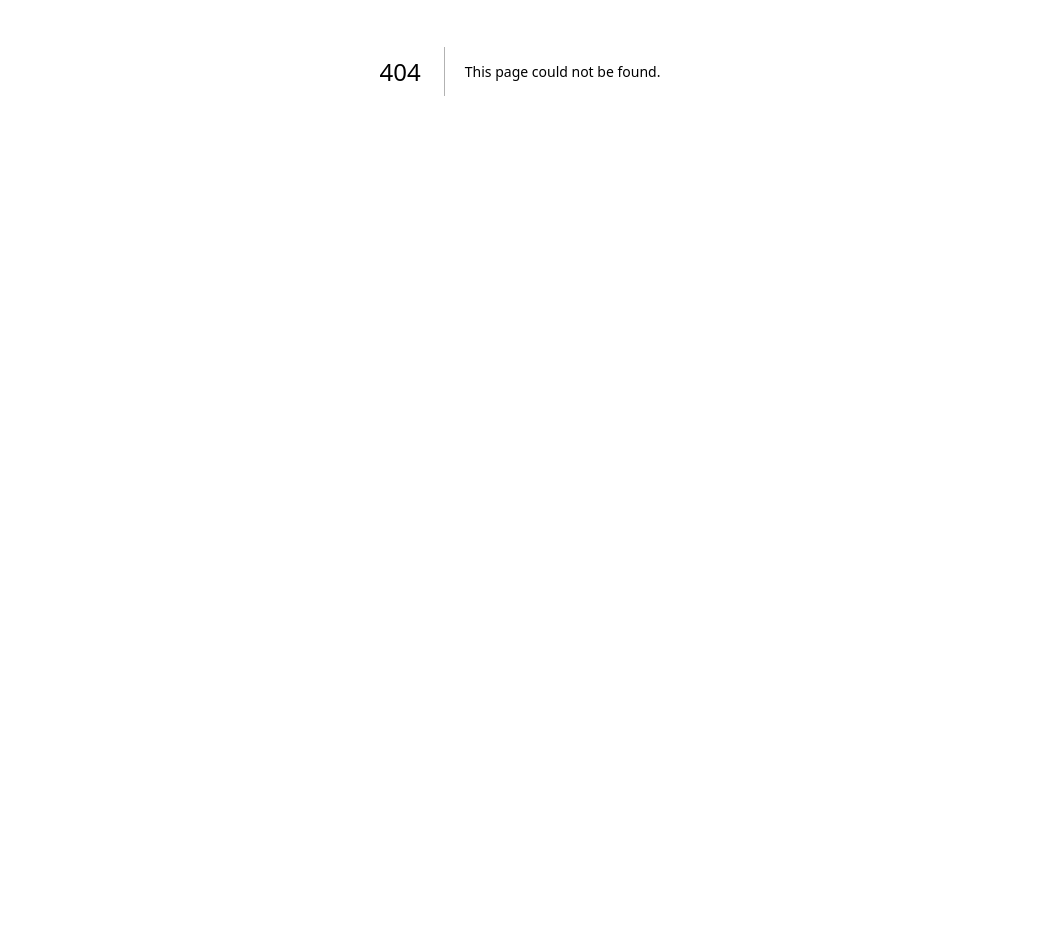
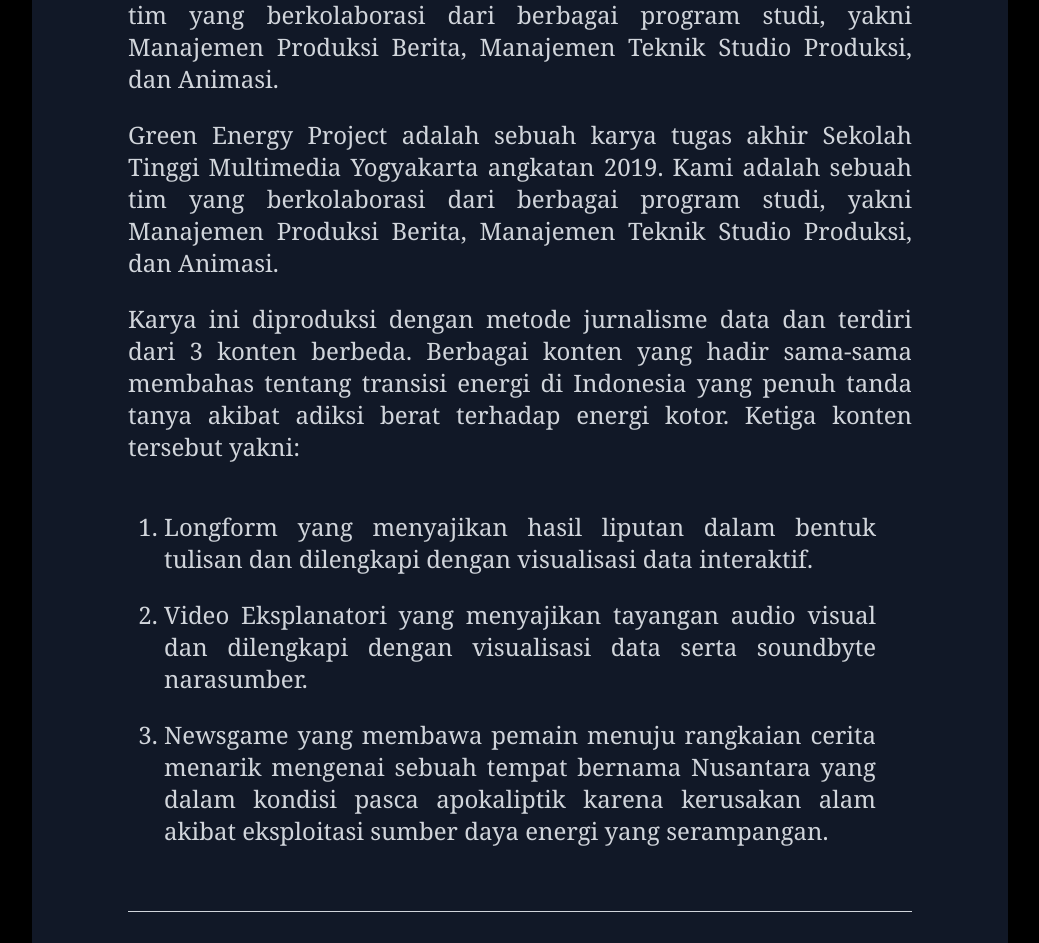
Before and after one commit to akhmadnurh/green-energy-project, a Next.js app: page /about-us in a window 1280 px wide. Before the commit this address had no page. Shown: the part 329-1272 px from the top of the page, without its empty margins (120-1159 px from the left). Before the commit the page ends 800 px from the top, so only its background shows below. Built offline with nearby package versions, Linux system fonts and the light colour scheme.

Commit message:
Update about us

```diff
--- a/next.config.js
+++ b/next.config.js
@@ -1,7 +1,11 @@
 const nextConfig = {
   reactStrictMode: true,
   images: {
-    domains: ["source.unsplash.com", "static.wixstatic.com"],
+    domains: [
+      "source.unsplash.com",
+      "static.wixstatic.com",
+      "banner2.cleanpng.com",
+    ],
   },
   async rewrites() {
     return [
--- a/package.json
+++ b/package.json
@@ -10,6 +10,7 @@
   "dependencies": {
     "@popperjs/core": "^2.11.7",
     "animate.css": "^4.1.1",
+    "dayjs": "^1.11.7",
     "next": "13.2.4",
     "react": "18.2.0",
     "react-dom": "18.2.0",
--- /dev/null
+++ b/pages/about-us/index.js
@@ -0,0 +1,164 @@
+import React from "react";
+import Header from "../../components/layout/header";
+import Title from "../../components/blog/title";
+import Paragraph from "../../components/blog/paragraph";
+import Divider from "../../components/blog/divider";
+import Image from "next/image";
+
+export default function AboutUs() {
+  return (
+    <>
+      <Header />
+      <div className="bg-black font-sans leading-normal tracking-normal py-4">
+        <div className="container  max-w-5xl mx-auto">
+          <div className="mx-0 sm:mx-6">
+            <div
+              className="bg-gray-900 w-full p-8 md:p-24 mb-10 text-xl md:text-2xl  text-gray-300 leading-normal"
+              style={{ fontFamily: ["Georgia", "serif"] }}
+            >
+              <div className="text-center">
+                <Title>Tentang</Title>
+              </div>
+              <div className="text-justify">
+                <Paragraph>
+                  Green Energy Project adalah sebuah karya tugas akhir Sekolah
+                  Tinggi Multimedia Yogyakarta angkatan 2019. Kami adalah sebuah
+                  tim yang berkolaborasi dari berbagai program studi, yakni
+                  Manajemen Produksi Berita, Manajemen Teknik Studio Produksi,
+                  dan Animasi.
+                </Paragraph>
+              </div>
+              <div className="text-justify">
+                Green Energy Project adalah sebuah karya tugas akhir Sekolah
+                Tinggi Multimedia Yogyakarta angkatan 2019. Kami adalah sebuah
+                tim yang berkolaborasi dari berbagai program studi, yakni
+                Manajemen Produksi Berita, Manajemen Teknik Studio Produksi, dan
+                Animasi.
+              </div>
+              <div className="text-justify">
+                <Paragraph>
+                  Karya ini diproduksi dengan metode jurnalisme data dan terdiri
+                  dari 3 konten berbeda. Berbagai konten yang hadir sama-sama
+                  membahas tentang transisi energi di Indonesia yang penuh tanda
+                  tanya akibat adiksi berat terhadap energi kotor. Ketiga konten
+                  tersebut yakni:
+                </Paragraph>
+              </div>
+              <ol className="list-decimal mx-9 text-justify">
+                <li>
+                  <Paragraph>
+                    Longform yang menyajikan hasil liputan dalam bentuk tulisan
+                    dan dilengkapi dengan visualisasi data interaktif.
+                  </Paragraph>
+                </li>
+                <li>
+                  Video Eksplanatori yang menyajikan tayangan audio visual dan
+                  dilengkapi dengan visualisasi data serta soundbyte narasumber.
+                </li>
+                <li>
+                  <Paragraph>
+                    Newsgame yang membawa pemain menuju rangkaian cerita menarik
+                    mengenai sebuah tempat bernama Nusantara yang dalam kondisi
+                    pasca apokaliptik karena kerusakan alam akibat eksploitasi
+                    sumber daya energi yang serampangan.
+                  </Paragraph>
+                </li>
+              </ol>
+              {/* Creator */}
+              <div className="my-10">
+                <Divider></Divider>
+              </div>
+              <div className="grid grid-cols-none gap-10 justify-items-stretch text-center text-white text-lg ">
+                <div className="grid grid-cols-3 gap-10">
+                  <div className=" flex flex-col gap-4 items-center">
+                    <Image
+                      src={
+                        "https://banner2.cleanpng.com/20180621/wre/kisspng-indonesian-democratic-party-of-struggle-political-pdi-perjuangan-5b2b839f15cf56.0282214015295783990894.jpg"
+                      }
+                      height={0}
+                      width={0}
+                      alt="banteng"
+                      className="w-48 h-60 object-cover"
+                      unoptimized
+                    />
+                    <div className="flex flex-col gap-1">
+                      <span>Puja Pratama Ridwan</span>
+                      <span>Produser</span>
+                    </div>
+                  </div>
+                  <div className="flex flex-col gap-4 items-center">
+                    <Image
+                      src={
+                        "https://banner2.cleanpng.com/20180621/wre/kisspng-indonesian-democratic-party-of-struggle-political-pdi-perjuangan-5b2b839f15cf56.0282214015295783990894.jpg"
+                      }
+                      height={0}
+                      width={0}
+                      alt="banteng"
+                      className="w-48 h-60 object-cover"
+                      unoptimized
+                    />
+                    <div className="flex flex-col gap-1">
+                      <span>Elisabeth Putri Mulia</span>
+                      <span>Newscaster</span>
+                    </div>
+                  </div>
+                  <div className="flex flex-col gap-4 items-center ">
+                    <Image
+                      src={
+                        "https://banner2.cleanpng.com/20180621/wre/kisspng-indonesian-democratic-party-of-struggle-political-pdi-perjuangan-5b2b839f15cf56.0282214015295783990894.jpg"
+                      }
+                      height={0}
+                      width={0}
+                      alt="banteng"
+                      className="w-48 h-60 object-cover"
+                      unoptimized
+                    />
+                    <div className="flex flex-col gap-1">
+                      <span>Alfian Assauqiy SS</span>
+                      <span>Script Writer</span>
+                    </div>
+                  </div>
+                </div>
+                {/* Bottom */}
+                <div className="grid grid-cols-2 gap-20 justify-items-center">
+                  <div className="justify-self-end flex flex-col gap-4 items-center">
+                    <Image
+                      src={
+                        "https://banner2.cleanpng.com/20180621/wre/kisspng-indonesian-democratic-party-of-struggle-political-pdi-perjuangan-5b2b839f15cf56.0282214015295783990894.jpg"
+                      }
+                      height={0}
+                      width={0}
+                      alt="banteng"
+                      className="w-48 h-60 object-cover"
+                      unoptimized
+                    />
+                    <div className="flex flex-col gap-1">
+                      <span>Arnand Rafif Athallah</span>
+                      <span>Ilustrator</span>
+                    </div>
+                  </div>
+                  <div className="justify-self-start flex flex-col gap-4 items-center ">
+                    <Image
+                      src={
+                        "https://banner2.cleanpng.com/20180621/wre/kisspng-indonesian-democratic-party-of-struggle-political-pdi-perjuangan-5b2b839f15cf56.0282214015295783990894.jpg"
+                      }
+                      height={0}
+                      width={0}
+                      alt="banteng"
+                      className="w-48 h-60 object-cover"
+                      unoptimized
+                    />
+                    <div className="flex flex-col gap-1">
+                      <span>Ikram Nazaruddin A.I.J</span>
+                      <span>Video Editor</span>
+                    </div>
+                  </div>
+                </div>
+              </div>
+            </div>
+          </div>
+        </div>
+      </div>
+    </>
+  );
+}
--- a/pages/blog/longform.js
+++ b/pages/blog/longform.js
@@ -10,6 +10,8 @@
 import Footer from "../../components/layout/footer";
 import Header from "../../components/layout/header";
 import dynamic from "next/dynamic";
+import "dayjs/locale/id";
+import dayjs from "dayjs";
 
 const Iframe = dynamic(() => import("../../components/blog/iframe"));
 const Blog = () => {
@@ -22,9 +24,22 @@
           <h1 className="font-bold break-normal text-3xl md:text-5xl text-white">
             Manifestasi Pelik Transisi Energi
           </h1>
-          <p className="text-sm md:text-base mt-1 text-green-500 font-bold">
-            08 APRIL 2023{" "}
-          </p>
+          <div className="flex justify-center items-baseline gap-3">
+            <p className="text-sm md:text-base mt-1 text-green-500 font-bold">
+              Penulis
+            </p>
+            <div
+              style={{
+                width: "1px",
+                backgroundColor: "white",
+                display: "inline-block",
+                height: "16px",
+              }}
+            ></div>
+            <p className="text-white">
+              {dayjs().locale("id").format("DD MMMM YYYY")}
+            </p>
+          </div>
         </div>
 
         {/* <!--image--> */}
@@ -1489,12 +1504,13 @@
                 diberi respons oleh Ridwan Djamaluddin selaku Direktur Minerba
                 ESDM, namun kami tak kunjung mendapat balasan lebih lanjut.
               </Paragraph>
-              <Paragraph>
-                <span className="font-bold uppercase">
+              {/* <Paragraph>
+
+              </Paragraph> */}
+              <Paragraph>
+                <span className="font-bold  text-2xl mb-3 block">
                   Solusi di Balik Ketimpangan dan Simalakama
                 </span>
-              </Paragraph>
-              <Paragraph>
                 Di antara berbagai celah dan kecacatan kondisi transisi energi
                 Indonesia sebagai negara yang tak lagi berumur belasan tahun,
                 Rachmawan Budiarto memaparkan harusnya Indonesia bisa belajar
--- a/pages/index.js
+++ b/pages/index.js
@@ -46,9 +46,9 @@
             </div>
             <div className="w-full md:w-1/3 flex flex-col flex-grow flex-shrink bg-black text-white">
               <div className="flex flex-col h-full items-center justify-center  rounded-t rounded-b-none overflow-hidden shadow-lg text-center">
-                <div className="w-full text-white font-bold text-4xl px-6 mt-6 mb-3">
+                {/* <div className="w-full text-white font-bold text-4xl px-6 mt-6 mb-3">
                   <span className="text-green-500">Green</span> Energy Project
-                </div>
+                </div> */}
                 <p className=" text-xl px-6 mb-5 leading-normal">
                   Green Energy Project adalah sebuah website karya jurnalistik
                   demi pemenuhan tugas akhir Program Studi Manajemen Produksi
```
Also changed, not shown: 1 other file (tests, documents, lock files or other folders).
